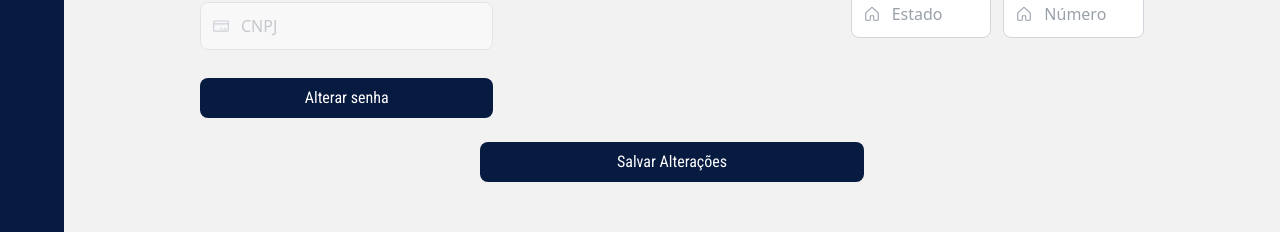
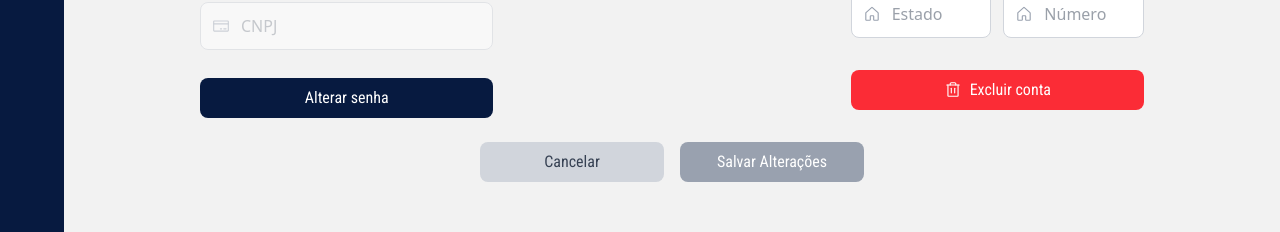
Before and after one commit to heloisa-rodolfo-develcode/Frontend-Develfood, a React (Vite) app: page /profile in a window 1280 px wide. Shown: the part 434-666 px from the top of the page. Built offline with nearby package versions, Linux system fonts and the light colour scheme; no server answers; sample sign-in values are in the browser's storage.

Commit message:
testando

```diff
--- a/src/interfaces/profileInterface.ts
+++ b/src/interfaces/profileInterface.ts
@@ -10,7 +10,6 @@ export interface RestaurantAddress {
   }
 
   export interface RestaurantProfile {
-    id: string
     name: string;
     phone: string;
     types: string[];
--- a/src/pages/profile/profile.tsx
+++ b/src/pages/profile/profile.tsx
@@ -8,6 +8,7 @@ import {
   CreditCard,
   Envelope,
   Image,
+  Trash,
 } from "phosphor-react";
 import { Controller, useForm } from "react-hook-form";
 import { z } from "zod";
@@ -18,35 +19,26 @@ import { formatPhone } from "../../utils/masks/maskPhone";
 import {
   getRestaurantProfile,
   updateRestaurantProfile,
+  updateRestaurantImage,
+  deleteRestaurantAccount,
 } from "../../services/profileService";
 import { formatCNPJ } from "../../utils/masks/maskCnpj";
 import { useNavigate } from "react-router-dom";
 import { fetchAddressByZipcode } from "../../services/cepService";
-import { Toaster } from "react-hot-toast";
+import toast, { Toaster } from "react-hot-toast";
+import { RestaurantProfile } from "../../interfaces/profileInterface";
 
 const schema = z.object({
   name: z.string().min(1, "O nome é obrigatório"),
-  email: z.string().email("E-mail inválido"),
-  cnpj: z
-    .string()
-    .min(14, "CNPJ deve ter 14 dígitos")
-    .refine(
-      (val) => {
-        const isValid = formatCNPJ(val);
-        return isValid;
-      },
-      {
-        message: "CNPJ inválido",
-      }
-    ),
   phone: z
     .string()
     .min(1, "O telefone é obrigatório")
     .regex(/^\(\d{2}\) \d{4,5}-\d{4}$/, "Telefone inválido"),
-  foodTypes: z
+  types: z
     .array(z.string())
     .min(1, "Selecione pelo menos um tipo de comida")
     .max(2, "Selecione no máximo dois tipos de comida"),
+  address: z.object({
     nickname: z.string().min(1, "O apelido do endereço é obrigatório"),
     zipcode: z.string().min(8, "CEP inválido").max(9, "CEP inválido"),
     street: z.string().min(1, "A rua é obrigatória"),
@@ -54,15 +46,26 @@ const schema = z.object({
     neighborhood: z.string().min(1, "O bairro é obrigatório"),
     state: z.string().min(1, "O estado é obrigatório"),
     number: z.string().min(1, "O número é obrigatório"),
+  }),
 });
 
 type FormData = z.infer<typeof schema>;
 
-const foodTypes = [
-  { label: "Brasileira", value: "brasileira" },
-  { label: "Picante", value: "picante" },
-  { label: "Mexicana", value: "mexicana" },
-  { label: "Japonesa", value: "japonesa" },
+const types = [
+  { label: "Mexicana", value: "MEXICAN" },
+  { label: "Chinesa", value: "CHINESE" },
+  { label: "Italiana", value: "ITALIAN" },
+  { label: "Snacks", value: "SNACKS" },
+  { label: "Arabe", value: "ARABIC" },
+  { label: "Açai", value: "AÇAÍ" },
+  { label: "Drink", value: "DRINK" },
+  { label: "Dessert", value: "DESSERT" },
+  { label: "Japonesa", value: "JAPONESE" },
+  { label: "Healthy", value: "HEALTHY" },
+  { label: "Barbecue", value: "BARBECUE" },
+  { label: "Brasileira", value: "BRAZILIAN" },
+  { label: "Pizza", value: "PIZZA" },
+  { label: "Hamburger", value: "HAMBURGER" },
 ];
 
 export function Profile() {
@@ -70,16 +73,15 @@ export function Profile() {
     control,
     handleSubmit,
     setValue,
-    formState: { errors },
+    formState: { errors, isDirty },
   } = useForm<FormData>({
     resolver: zodResolver(schema),
     mode: "onSubmit",
     defaultValues: {
       name: "",
-      email: "",
-      cnpj: "",
       phone: "",
-      foodTypes: [],
+      types: [],
+      address: {
         nickname: "",
         zipcode: "",
         street: "",
@@ -88,39 +90,46 @@ export function Profile() {
         state: "",
         number: "",
       },
+    },
   });
+
 
   const [isOpen, setIsOpen] = useState(false);
   const [selectedFoods, setSelectedFoods] = useState<string[]>([]);
   const dropdownRef = useRef<HTMLDivElement>(null);
   const [selectedImage, setSelectedImage] = useState<string | null>(null);
-  const [profile, setProfile] = useState<FormData | null>(null);
+  const [isLoading, setIsLoading] = useState(false);
+  const [restaurantData, setRestaurantData] = useState<RestaurantProfile | null>(null);
   const navigate = useNavigate();
 
   useEffect(() => {
     const fetchProfile = async () => {
-      const profile = await getRestaurantProfile("12345678901234");
-
-      if (!profile) {
-        return;
-      }
-
-      setProfile(profile);
+      setIsLoading(true);
+      try {
+        const profile = await getRestaurantProfile();
+        setRestaurantData(profile);
 
         setValue("name", profile.name);
-      setValue("email", profile.email);
         setValue("phone", profile.phone);
-      setValue("cnpj", profile.cnpj);
-      setValue("foodTypes", profile.foodTypes);
-      setValue("nickname", profile.nickname);
-      setValue("zipcode", profile.zipcode);
-      setValue("street", profile.street);
-      setValue("city", profile.city);
-      setValue("neighborhood", profile.neighborhood);
-      setValue("state", profile.state);
-      setValue("number", profile.number);
+        setValue("types", profile.types);
 
-      setSelectedFoods(profile.foodTypes);
+        setValue("address.nickname", profile.address.nickname);
+        setValue("address.zipcode", profile.address.zipcode);
+        setValue("address.street", profile.address.street);
+        setValue("address.city", profile.address.city);
+        setValue("address.neighborhood", profile.address.neighborhood);
+        setValue("address.state", profile.address.state);
+        setValue("address.number", profile.address.number);
+
+        setSelectedFoods(profile.types);
+        if (profile.imageUrl) {
+          setSelectedImage(profile.imageUrl);
+        }
+      } catch (error) {
+        console.error("Erro ao carregar perfil:", error);
+      } finally {
+        setIsLoading(false);
+      }
     };
 
     fetchProfile();
@@ -136,7 +145,7 @@ export function Profile() {
       : selectedFoods;
 
     setSelectedFoods(newSelectedFoods);
-    setValue("foodTypes", newSelectedFoods, { shouldValidate: true });
+    setValue("types", newSelectedFoods, { shouldValidate: true });
   };
 
   const handleZipCodeChange = async (
@@ -144,40 +153,80 @@ export function Profile() {
   ) => {
     const rawValue = event.target.value.replace(/\D/g, "");
     const maskedValue = maskZipcode(rawValue);
-    setValue("zipcode", maskedValue, { shouldValidate: true });
+    setValue("address.zipcode", maskedValue, { shouldValidate: true });
     if (rawValue.length === 8) {
       const responseZipcode = await fetchAddressByZipcode(rawValue);
       if (responseZipcode) {
-        setValue("street", responseZipcode.street || "");
-        setValue("neighborhood", responseZipcode.neighborhood || "");
-        setValue("city", responseZipcode.city || "");
-        setValue("state", responseZipcode.state || "");
+        setValue("address.street", responseZipcode.street || "");
+        setValue("address.neighborhood", responseZipcode.neighborhood || "");
+        setValue("address.city", responseZipcode.city || "");
+        setValue("address.state", responseZipcode.state || "");
       }
     }
   };
 
-  const handleImageChange = (event: React.ChangeEvent<HTMLInputElement>) => {
+  const handleImageChange = async (event: React.ChangeEvent<HTMLInputElement>) => {
     const file = event.target.files?.[0];
-    if (file) {
+    if (!file) return;
+
     if (file.size > 5 * 1024 * 1024) {
-        alert("A imagem não pode ser maior que 5MB.");
+      toast.error("A imagem não pode ser maior que 5MB");
       return;
     }
+
+    try {
+      setIsLoading(true);
+      await updateRestaurantImage(file);
+
       const reader = new FileReader();
-      reader.onloadend = () => {
-        setSelectedImage(reader.result as string);
+      reader.onload = (e) => {
+        if (e.target?.result) {
+          setSelectedImage(e.target.result as string);
+        }
       };
       reader.readAsDataURL(file);
+
+      toast.success("Imagem atualizada com sucesso!");
+    } catch (error) {
+      console.error("Erro ao atualizar imagem:", error);
+      toast.error("Erro ao atualizar imagem");
+    } finally {
+      setIsLoading(false);
     }
   };
 
   const onSubmit = async (data: FormData) => {
-    if (!profile) {
-      return;
+    try {
+      const payload = {
+        ...data,
+        phone: data.phone.replace(/\D/g, ''),
+        address: {
+          ...data.address,
+          zipcode: data.address.zipcode.replace(/\D/g, '')
         }
+      }
+      await updateRestaurantProfile(payload);
+    } catch (error) {
+      console.error("Error updating profile:", error);
+    }
+  };
 
-    const cnpj = profile.cnpj;
-    await updateRestaurantProfile(cnpj, data);
+  const handleDeleteAccount = async () => {
+    if (
+      window.confirm(
+        "Tem certeza que deseja excluir sua conta? Esta ação não pode ser desfeita."
+      )
+    ) {
+      const password = prompt("Por favor, digite sua senha para confirmar:");
+      if (password) {
+        try {
+          await deleteRestaurantAccount({ password });
+          navigate("/login");
+        } catch (error) {
+          console.error("Error deleting account:", error);
+        }
+      }
+    }
   };
 
   useEffect(() => {
@@ -196,6 +245,14 @@ export function Profile() {
     };
   }, []);
 
+  if (isLoading) {
+    return (
+      <div className="flex justify-center items-center h-screen">
+        Carregando...
+      </div>
+    );
+  }
+
   return (
     <div className="mx-auto p-30">
       <Toaster position="bottom-right" />
@@ -207,7 +264,7 @@ export function Profile() {
                 {selectedImage ? (
                   <img
                     src={selectedImage}
-                    alt="Imagem selecionada"
+                    alt="Imagem do restaurante"
                     className="w-full h-full object-cover"
                   />
                 ) : (
@@ -230,22 +287,13 @@ export function Profile() {
                   className="absolute left-3 top-1/2 transform -translate-y-1/2 text-gray-400"
                   size={18}
                 />
-                <Controller
-                  name="email"
-                  control={control}
-                  render={({ field }) => (
                 <Input
-                      {...field}
                   type="email"
                   placeholder="E-mail"
+                  value={restaurantData?.email || ""}
                   className="w-full pl-10 h-[3rem]"
                   disabled
                 />
-                  )}
-                />
-                {errors.email && (
-                  <span className="text-red-500">{errors.email.message}</span>
-                )}
               </div>
 
               <div className="relative w-full">
@@ -253,40 +301,30 @@ export function Profile() {
                   className="absolute left-3 top-1/2 transform -translate-y-1/2 text-gray-400"
                   size={18}
                 />
-                <Controller
-                  name="cnpj"
-                  control={control}
-                  render={({ field }) => (
                 <Input
-                      {...field}
                   type="text"
                   placeholder="CNPJ"
+                  value={restaurantData?.cnpj ? formatCNPJ(restaurantData.cnpj) : ""}
                   className="w-full pl-10 h-[3rem]"
-                      value={formatCNPJ(field.value || "")}
-                      onChange={(e) =>
-                        field.onChange(formatCNPJ(e.target.value))
-                      }
                   disabled
                 />
-                  )}
-                />
-                {errors.cnpj && (
-                  <span className="text-red-500">
-                    {String(errors.cnpj.message)}
-                  </span>
-                )}
               </div>
 
               <button
+                type="button"
                 className="mt-4 w-full cursor-pointer font-roboto bg-primary text-white py-2 rounded-lg dark:bg-dark-primary"
-                onClick={() =>
+                onClick={() => {
+                  if (restaurantData?.email) {
                     navigate("/change-password", {
-                    state: { email: profile?.email },
-                  })
+                      state: { email: restaurantData.email }
+                    });
                   }
+                }}
               >
                 Alterar senha
               </button>
+
+
             </div>
           </div>
 
@@ -366,15 +404,13 @@ export function Profile() {
                     size={18}
                   />
                 </div>
-                {errors.foodTypes && (
-                  <span className="text-red-500">
-                    {errors.foodTypes.message}
-                  </span>
+                {errors.types && (
+                  <span className="text-red-500">{errors.types.message}</span>
                 )}
 
                 {isOpen && (
-                  <div className="absolute mt-1 w-full bg-white border border-gray-300 rounded-lg shadow-lg z-10">
-                    {foodTypes.map((option) => (
+                  <div className="absolute mt-1 w-full bg-white border border-gray-300 rounded-lg shadow-lg z-10 max-h-[180px] overflow-y-auto">
+                    {types.map((option) => (
                       <label
                         key={option.value}
                         className="flex items-center p-2 hover:bg-gray-100 cursor-pointer"
@@ -407,7 +443,7 @@ export function Profile() {
                   size={18}
                 />
                 <Controller
-                  name="nickname"
+                  name="address.nickname"
                   control={control}
                   render={({ field }) => (
                     <Input
@@ -418,9 +454,9 @@ export function Profile() {
                     />
                   )}
                 />
-                {errors.nickname && (
+                {errors.address?.nickname && (
                   <span className="text-red-500">
-                    {errors.nickname.message}
+                    {errors.address.nickname.message}
                   </span>
                 )}
               </div>
@@ -431,7 +467,7 @@ export function Profile() {
                   size={18}
                 />
                 <Controller
-                  name="zipcode"
+                  name="address.zipcode"
                   control={control}
                   render={({ field }) => (
                     <Input
@@ -446,8 +482,10 @@ export function Profile() {
                     />
                   )}
                 />
-                {errors.zipcode && (
-                  <span className="text-red-500">{errors.zipcode.message}</span>
+                {errors.address?.zipcode && (
+                  <span className="text-red-500">
+                    {errors.address.zipcode.message}
+                  </span>
                 )}
               </div>
 
@@ -457,7 +495,7 @@ export function Profile() {
                   size={18}
                 />
                 <Controller
-                  name="street"
+                  name="address.street"
                   control={control}
                   render={({ field }) => (
                     <Input
@@ -468,8 +506,10 @@ export function Profile() {
                     />
                   )}
                 />
-                {errors.street && (
-                  <span className="text-red-500">{errors.street.message}</span>
+                {errors.address?.street && (
+                  <span className="text-red-500">
+                    {errors.address.street.message}
+                  </span>
                 )}
               </div>
 
@@ -479,7 +519,7 @@ export function Profile() {
                   size={18}
                 />
                 <Controller
-                  name="city"
+                  name="address.city"
                   control={control}
                   render={({ field }) => (
                     <Input
@@ -490,8 +530,10 @@ export function Profile() {
                     />
                   )}
                 />
-                {errors.city && (
-                  <span className="text-red-500">{errors.city.message}</span>
+                {errors.address?.city && (
+                  <span className="text-red-500">
+                    {errors.address.city.message}
+                  </span>
                 )}
               </div>
 
@@ -501,7 +543,7 @@ export function Profile() {
                   size={18}
                 />
                 <Controller
-                  name="neighborhood"
+                  name="address.neighborhood"
                   control={control}
                   render={({ field }) => (
                     <Input
@@ -512,9 +554,9 @@ export function Profile() {
                     />
                   )}
                 />
-                {errors.neighborhood && (
+                {errors.address?.neighborhood && (
                   <span className="text-red-500">
-                    {errors.neighborhood.message}
+                    {errors.address.neighborhood.message}
                   </span>
                 )}
               </div>
@@ -525,7 +567,7 @@ export function Profile() {
                   size={18}
                 />
                 <Controller
-                  name="state"
+                  name="address.state"
                   control={control}
                   render={({ field }) => (
                     <Input
@@ -536,8 +578,10 @@ export function Profile() {
                     />
                   )}
                 />
-                {errors.state && (
-                  <span className="text-red-500">{errors.state.message}</span>
+                {errors.address?.state && (
+                  <span className="text-red-500">
+                    {errors.address.state.message}
+                  </span>
                 )}
               </div>
 
@@ -547,7 +591,7 @@ export function Profile() {
                   size={18}
                 />
                 <Controller
-                  name="number"
+                  name="address.number"
                   control={control}
                   render={({ field }) => (
                     <Input
@@ -558,17 +602,37 @@ export function Profile() {
                     />
                   )}
                 />
-                {errors.number && (
-                  <span className="text-red-500">{errors.number.message}</span>
+                {errors.address?.number && (
+                  <span className="text-red-500">
+                    {errors.address.number.message}
+                  </span>
                 )}
               </div>
             </div>
+            <button
+                type="button"
+                className="mt-8 w-full cursor-pointer font-roboto bg-red-500 text-white py-2 rounded-lg flex items-center justify-center gap-2"
+                onClick={handleDeleteAccount}
+              >
+                <Trash size={18} />
+                Excluir conta
+              </button>
           </div>
         </div>
-        <div className="flex items-center justify-center">
+        <div className="flex items-center justify-center gap-4 mt-6">
+          <button
+            type="button"
+            onClick={() => navigate(-1)}
+            className="w-[11.5rem] cursor-pointer font-roboto bg-gray-300 text-gray-700 py-2 rounded-lg"
+          >
+            Cancelar
+          </button>
           <button
             type="submit"
-            className="mt-6 w-[24rem] cursor-pointer font-roboto bg-primary text-white py-2 rounded-lg dark:bg-dark-primary"
+            disabled={!isDirty}
+            className={`w-[11.5rem] cursor-pointer font-roboto text-white py-2 rounded-lg ${
+              isDirty ? "bg-primary dark:bg-dark-primary" : "bg-gray-400"
+            }`}
           >
             Salvar Alterações
           </button>
@@ -576,4 +640,4 @@ export function Profile() {
       </form>
     </div>
   );
-};
+}
```
Lines whose indentation alone changed are shown as unchanged.
